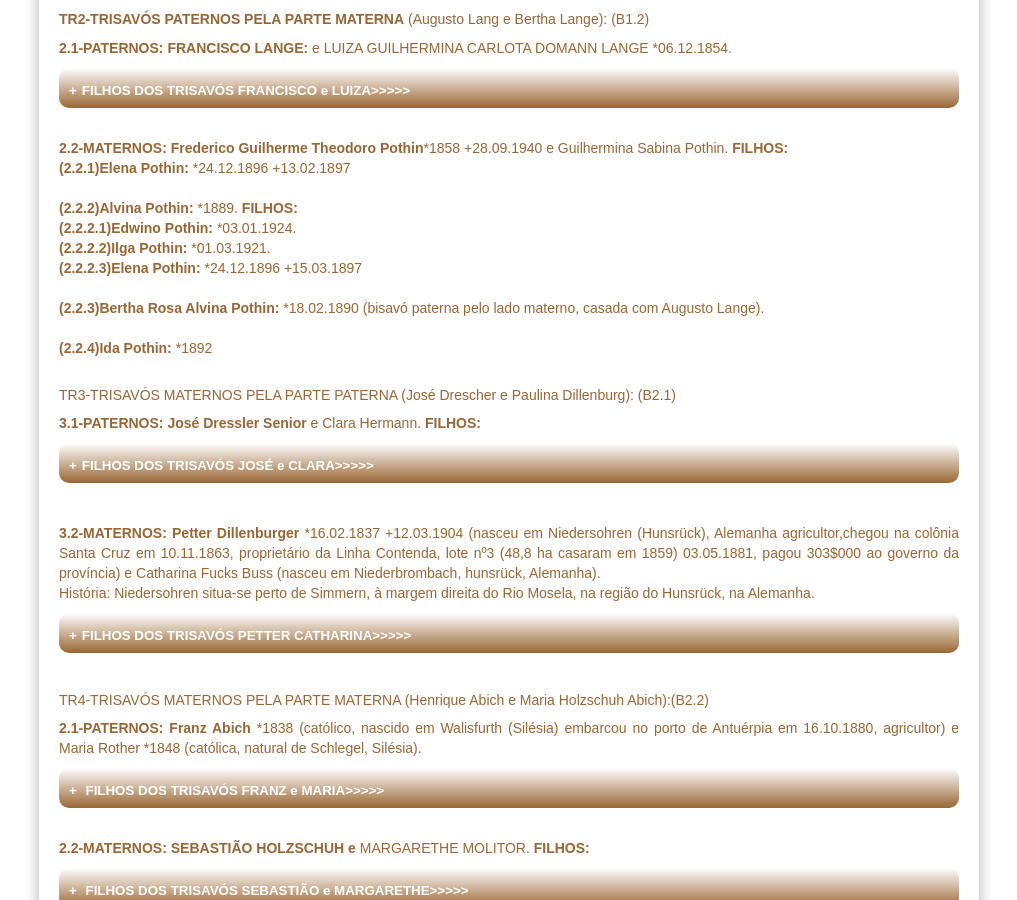
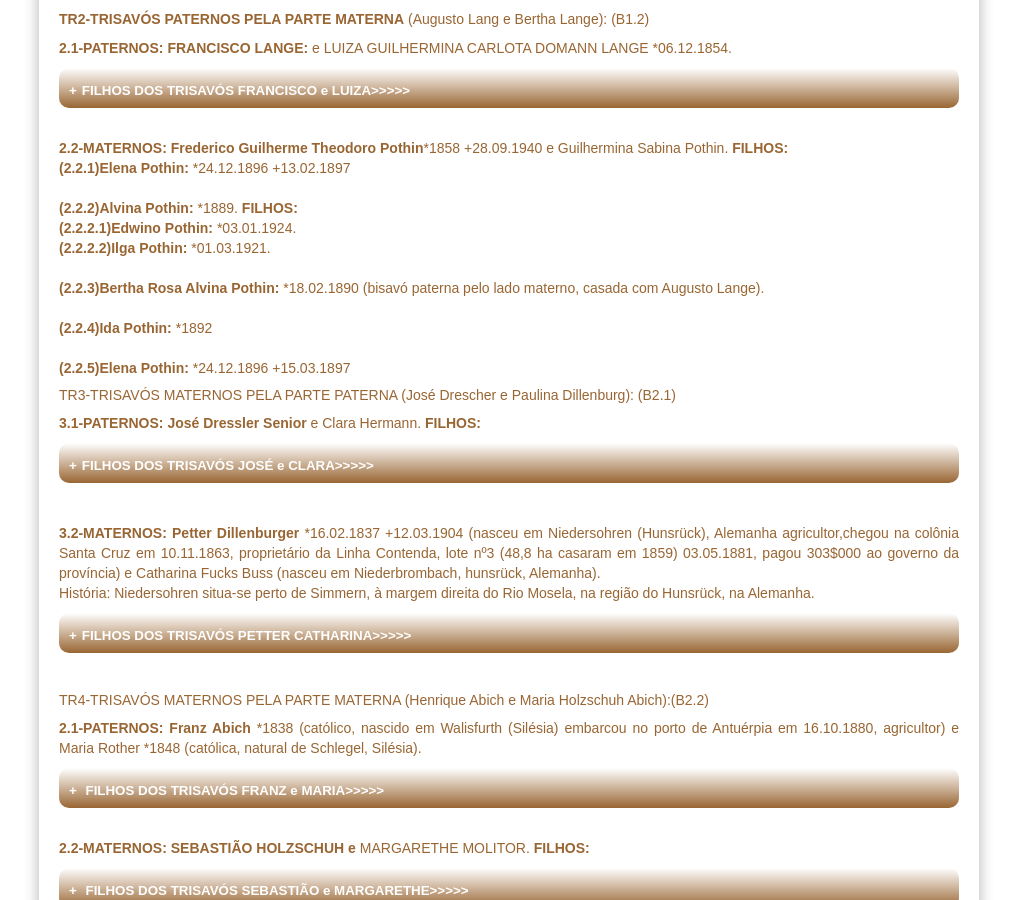
Before and after one commit to claudiovargas1955/claudiovargas1955.github.io, a Jekyll site: the page built from _pages/arvore-genealogica-de-roselia-renita-bredow.html, in a window 1280 px wide and 900 px high, scrolled down 2401 px. Shown: the whole window, without its empty margins (131-1148 px from the left). Built offline with Jekyll 4.4.1, drawn with Linux system fonts in a browser that asks for light colours; some web fonts are replaced.

Commit message:
Update arvore-genealogica-de-roselia-renita-bredow.html

```diff
--- a/_pages/arvore-genealogica-de-roselia-renita-bredow.html
+++ b/_pages/arvore-genealogica-de-roselia-renita-bredow.html
@@ -451,12 +451,13 @@ Bertha Pfaff).</details></p><br>
 
 <b>(2.2.2)Alvina Pothin:</b> *1889. <b>FILHOS:</b><br>
 <b>(2.2.2.1)Edwino Pothin: </b>*03.01.1924.<br>
-<b>(2.2.2.2)Ilga Pothin: </b>*01.03.1921. <br>
-<b>(2.2.2.3)Elena Pothin: </b>*24.12.1896 +15.03.1897<br><br>
+<b>(2.2.2.2)Ilga Pothin: </b>*01.03.1921. <br><br>
 
 <b>(2.2.3)Bertha Rosa Alvina Pothin: </b>*18.02.1890  (bisavó paterna pelo lado materno, casada com Augusto Lange).<br><br>
 
 <b>(2.2.4)Ida Pothin: </b>*1892 <br><br>
+
+<b>(2.2.5)Elena Pothin: </b>*24.12.1896 +15.03.1897<br>
 </p>
 
 <p></p><h5>TR3-TRISAVÓS MATERNOS PELA PARTE PATERNA</b> (José Drescher e Paulina Dillenburg): (B2.1)</h5>
```
